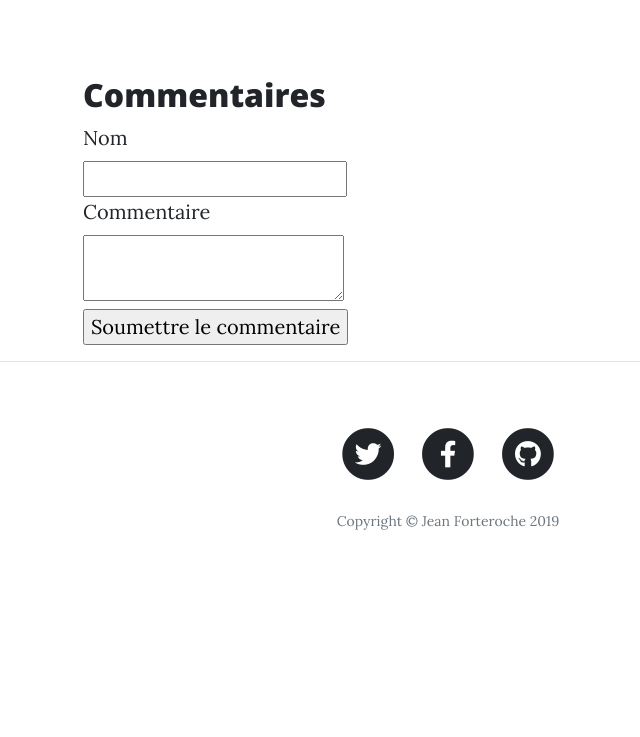
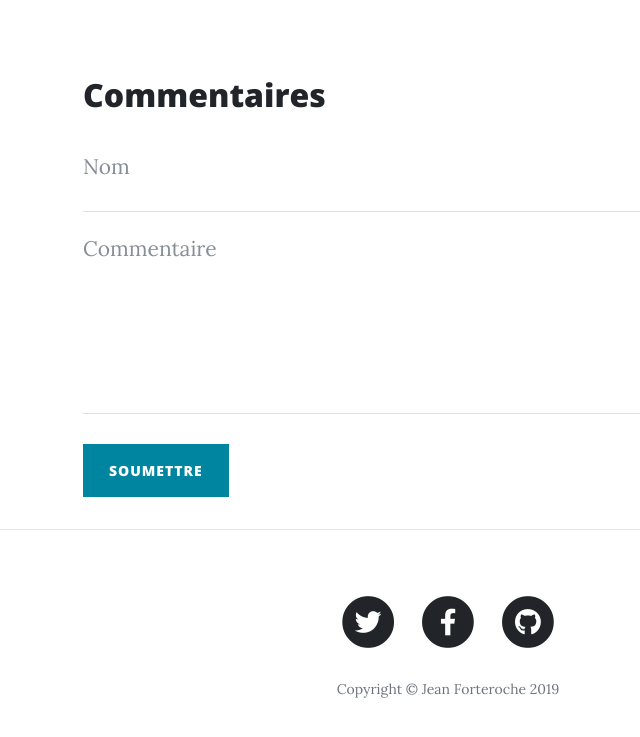
Before and after one commit to SophieMurat/blog, a PHP site: page /view/postView.php in a window 1280 px wide. Shown: the part 440-1177 px from the top of the page, without its empty margins (192-832 px from the left). Before the commit the page ends 970 px from the top, so only its background shows below. Run offline with PHP 8.4, Linux system fonts and the light colour scheme; the template is opened without the code that fills it, so the values that code supplies are empty.

Commit message:
INNER Join+changement form commente+debut clasUsersManager

```diff
--- a/controller/FrontendController.php
+++ b/controller/FrontendController.php
@@ -20,6 +20,7 @@ class FrontendController
     {
         $postManager = new PostsManager();
         $post = $postManager->getPost($_GET['id']);
+        //var_dump($post);
 
         require('view/postView.php');
     }
--- a/view/createAccountView.php
+++ b/view/createAccountView.php
@@ -0,0 +1,5 @@
+<?php $title = 'Inscription';
+$image ='public/img/alaskanlandscape.jpg';
+$titlePage='Incrivez vous ici';
+$subheadingPage='Remplissez le formulaire ci dessous';
+?>
--- a/view/postView.php
+++ b/view/postView.php
@@ -17,19 +17,27 @@ $subheadingPage='Posté par ' .$post['user_name']. ' le ' .$post['post_date_fr']
             <h2>
             Commentaires
             </h2>
-            <form action="index.php?action=addComment&amp;id=<?= $post['id'] ?>" method="post">
-              <div>
-                  <label for="name">Nom</label><br />
-                  <input type="text" id="nom" name="nom" />
-              </div>
-              <div>
-                <label for="comment">Commentaire</label><br />
-                <textarea id="comment" name="comment"></textarea>
-              </div>
-              <div>
-                <input type="submit" value="Soumettre le commentaire"/>
-              </div>
-          </form>
+            <form name="sentMessage" id="contactForm" novalidate>
+          <div class="control-group">
+            <div class="form-group floating-label-form-group controls">
+              <label>Nom</label>
+              <input type="text" class="form-control" placeholder="Nom" id="name" required data-validation-required-message="Veuillez vous connecter.">
+              <p class="help-block text-danger"></p>
+            </div>
+          </div>
+          <div class="control-group">
+            <div class="form-group floating-label-form-group controls">
+              <label>Commentaire</label>
+              <textarea rows="5" class="form-control" placeholder="Commentaire" id="message" required data-validation-required-message="Veuillez écrire votre commentaire."></textarea>
+              <p class="help-block text-danger"></p>
+            </div>
+          </div>
+          <br>
+          <div id="success"></div>
+          <div class="form-group">
+            <button type="submit" class="btn btn-primary" id="sendMessageButton">Soumettre</button>
+          </div>
+        </form>
         </div>
       </div>
     </div>
```
Also changed, not shown: model/PostsManager.php (+9 -5 lines), model/UsersManager.php (+10 -0 lines), public/img/alaskanlandscape.jpg (renamed from public/img/alaskan-landscape-1100x733.jpg).
